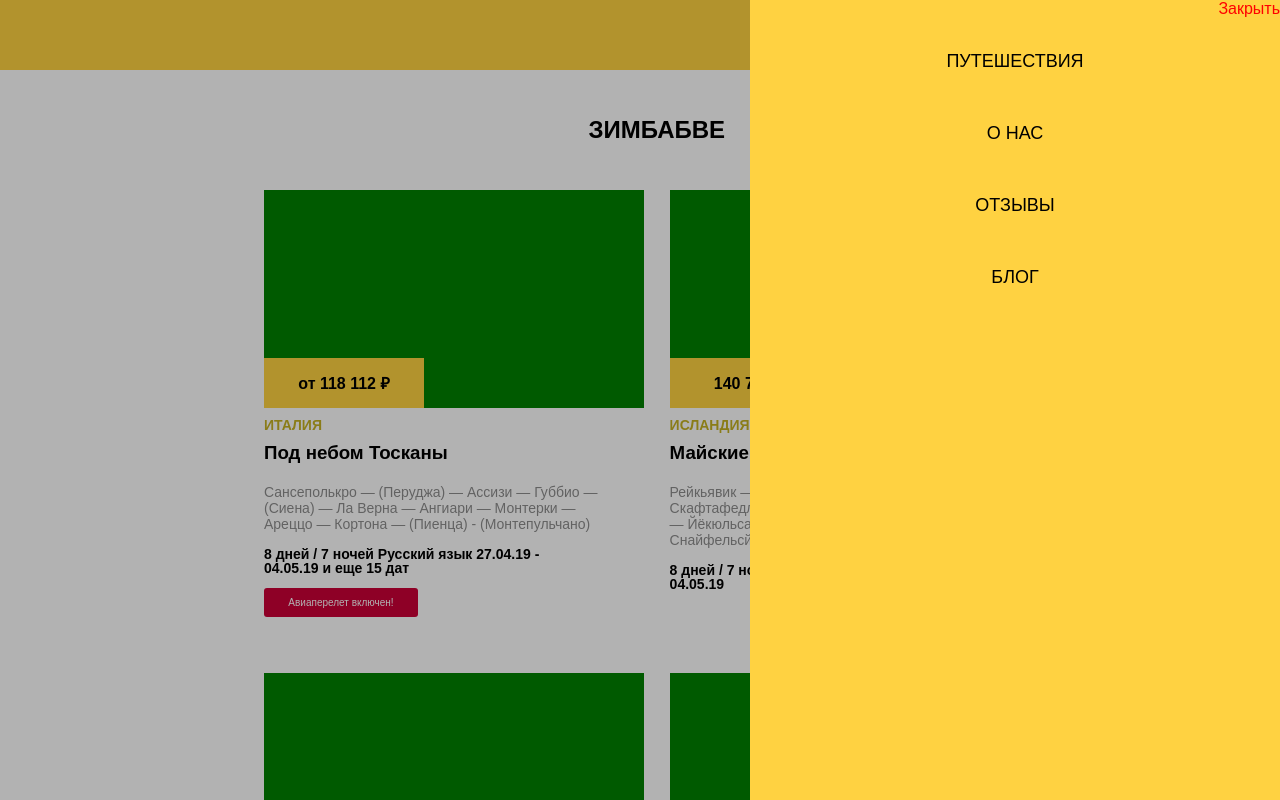
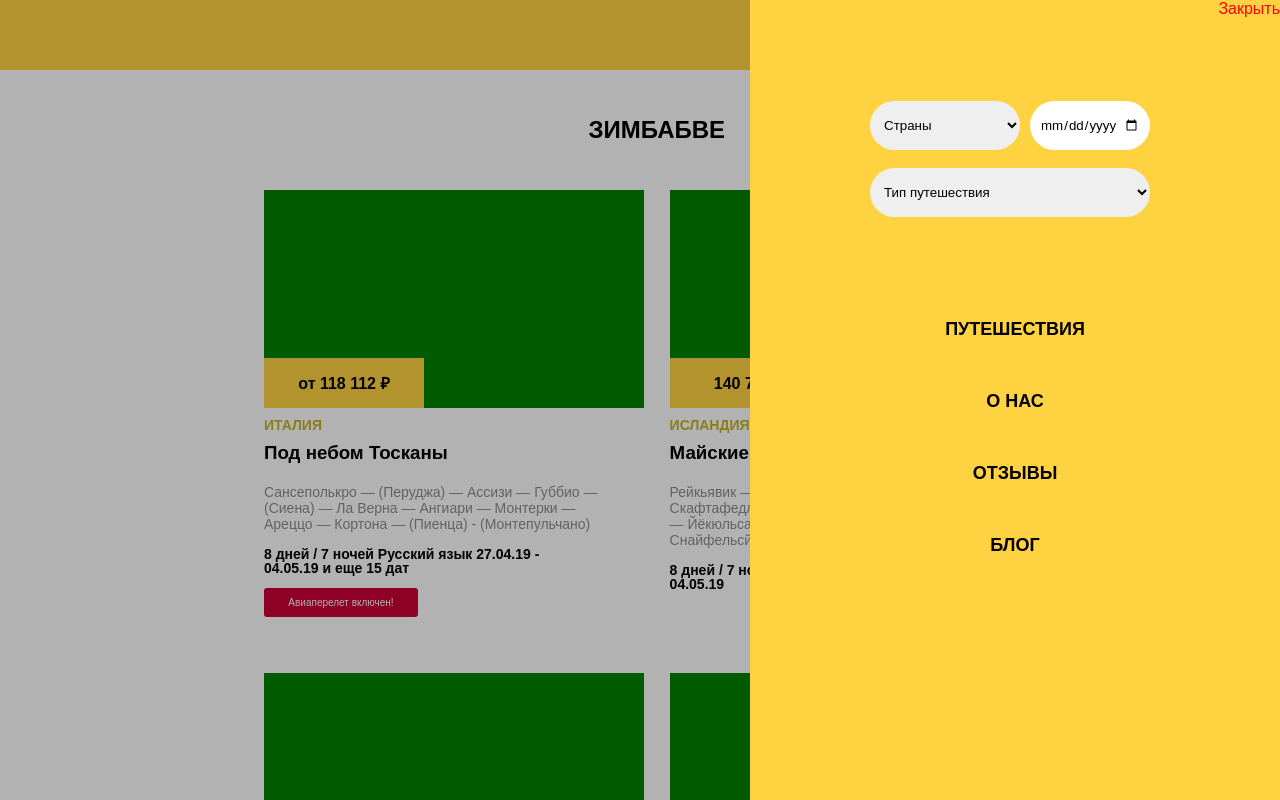
Before and after one commit to serromanoff20/voxweb, a plain HTML site: page VoxWeb/index.html in a window 1280 px wide. Both pictures are taken after a click on the element 1237 px from the left and 29 px from the top of the page. Shown: the top 800 px of the page. Drawn offline with Linux system fonts and the light colour scheme; grey boxes are pictures that could not be loaded.

Commit message:
simple verstka 2.0

```diff
--- a/VoxWeb/index.html
+++ b/VoxWeb/index.html
@@ -1,8 +1,10 @@
 <html>
  <head>
-  <meta charset="utf-8" />
+  <meta charset="utf-8">
+
   <title>Вёрстка</title>
   <link rel='stylesheet' type='text/css' href='style/style.css' />
+  <link rel='stylesheet' type='text/css' href='style/style_inMenu.css' />
  </head>
  <body>
 
@@ -10,11 +12,31 @@
 		<div class="menu" id="dropMenu_id" onclick="DropOnLeft()"></div>
 		<div id="DropMenu" >
 			<div class="close" id="closeMenu_id" onclick="closeMenu()">Закрыть</div>
+			<div class="selected">
+				<select class="change" id="countrys" size="1">
+					<option selected value="x">Страны</option>
+					<option value="y">Россия</option>
+					<option value="z">Япония</option>
+				</select>
+
+				<input class="change" id="date" type="date" value="Даты">
+
+				<select class="change" id="type_trevel" size="1">
+					<option selected value="x">Тип путешествия</option>
+					<option value="y">Поезд</option>
+					<option value="z">Самолёт</option>
+				</select>
+			</div>
 
 			<a href="#">ПУТЕШЕСТВИЯ</a>
 			<a href="#">О НАС</a>
 			<a href="#">ОТЗЫВЫ</a>
 			<a href="#">БЛОГ</a>
+
+			<div class="class_inMenu">
+				<h2>+7 (495) 123-45-67</h2>
+				<button class="inMenu">ПОДБЕРИТЕ МНЕ ТУР</button>
+			</div>
 		</div>
 
 	</div>
--- a/VoxWeb/style/style.css
+++ b/VoxWeb/style/style.css
@@ -13,57 +13,6 @@
 
 .body{
 	background: #E5E5E5;
-}
-
-.menu{
-	width: 60px;
-	height: 58px;
-	position: absolute;
-	right: 1vw;
-	top: 0;
-
-	background-repeat: no-repeat;
-	background-position: 0px 0px;
-	background-size: cover;
-	background-image: url("https://icon-icons.com/icons2/1993/PNG/512/burger_line_list_menu_nav_navigation_option_icon_123231.png");
-
-	cursor: pointer;
-}
-
-#DropMenu{
-	display: none;
-	height: 100%;
-	min-width: 530px;
-
-	position: absolute;
-	right: 0;
-	top: 0;
-
-	background-color: #FFD241;
-	box-shadow: 0 0 0 100vw rgba(0, 0, 0, 0.3);
-
-	z-index: 1;
-}
-
-#DropMenu a{
-	margin-top: 50px;
-	display: block;
-
-	font-size: 18px;
-	line-height: 22px;
-	text-align: center;
-	text-decoration: none;
-
-	color: black;
-}
-
-div .close{
-	position: absolute;
-	top: 0;
-	right: 0;
-	color: red;
-	cursor: pointer;
-
 }
 
 .container{
--- /dev/null
+++ b/VoxWeb/style/style_inMenu.css
@@ -0,0 +1,101 @@
+
+.menu{
+	width: 60px;
+	height: 58px;
+	position: absolute;
+	right: 1vw;
+	top: 0;
+
+	background-repeat: no-repeat;
+	background-position: 0px 0px;
+	background-size: cover;
+	background-image: url("https://icon-icons.com/icons2/1993/PNG/512/burger_line_list_menu_nav_navigation_option_icon_123231.png");
+
+	cursor: pointer;
+}
+
+#DropMenu{
+	display: none;
+
+	min-width: 530px;
+
+	position: absolute;
+	right: 0;
+	top: 0;
+
+	background-color: #FFD241;
+	box-shadow: 0 0 0 100vw rgba(0, 0, 0, 0.3);
+
+}
+
+#DropMenu a{
+	margin-top: 50px;
+	display: block;
+
+	font-size: 18px;
+	font-weight: bold;
+	line-height: 22px;
+	text-align: center;
+	text-decoration: none;
+
+	color: black;
+}
+
+div .close{
+	position: absolute;
+	top: 0;
+	right: 0;
+	color: red;
+	cursor: pointer;
+
+}
+
+.class_inMenu{
+	margin: auto;
+	width: 300px;
+	height: 400px;
+	display: flex;
+	flex-wrap: wrap;
+	align-content: flex-end;
+	justify-content: center;
+}
+
+.class_inMenu h2{
+	margin: 0;
+	padding: 0;
+}
+
+.inMenu{
+	border: 1px solid black;
+	padding: 0;
+	margin-top: 29px;
+}
+
+.selected{
+	margin: 101 120;
+	width: 280;
+	display: flex;
+	justify-content: center;
+	flex-wrap: wrap;
+}
+
+.change{
+	padding: 10px;
+	height: 49;
+	border-radius: 29.5px;
+	border: 0;
+}
+
+#countrys{
+	width: 150px;
+	margin-right: 10;
+}
+
+#date{
+	width: 120px;
+}
+
+#type_trevel{
+	width: 280px;
+	margin-top: 18;
+}
```
